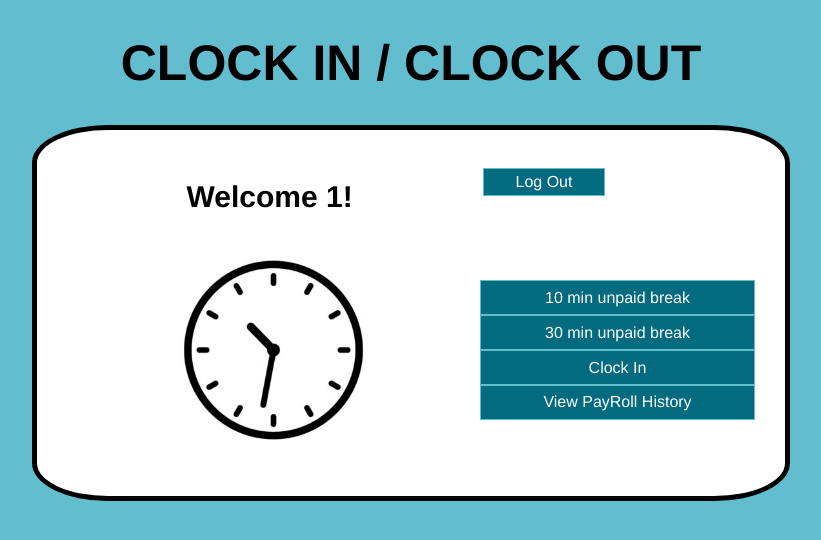
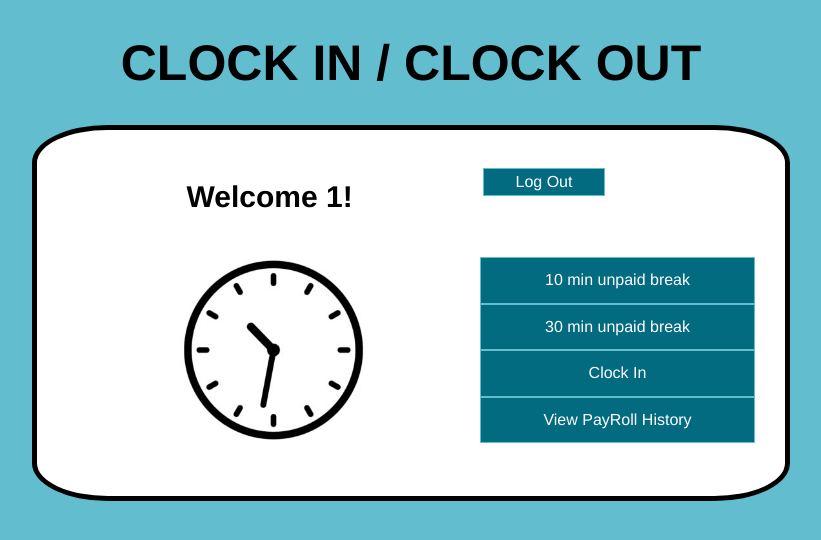
Before and after one commit to Nikhil-Naikar/Clock-In-Clock-Out, a Vue app in the folder frontend/: page /main/1 in a window 1280 px wide. Shown: the top 540 px of the page, without its empty margins (229-1050 px from the left). Built offline with nearby package versions, Linux system fonts and the light colour scheme.

Commit message:
Update BaseButton.vue

```diff
--- a/frontend/src/components/ui/BaseButton.vue
+++ b/frontend/src/components/ui/BaseButton.vue
@@ -31,6 +31,6 @@ button:active {
 
 .big-buttons {
     width: 100%;
-    height: 15%;
+    height: 20%;
 }
 </style>
```
